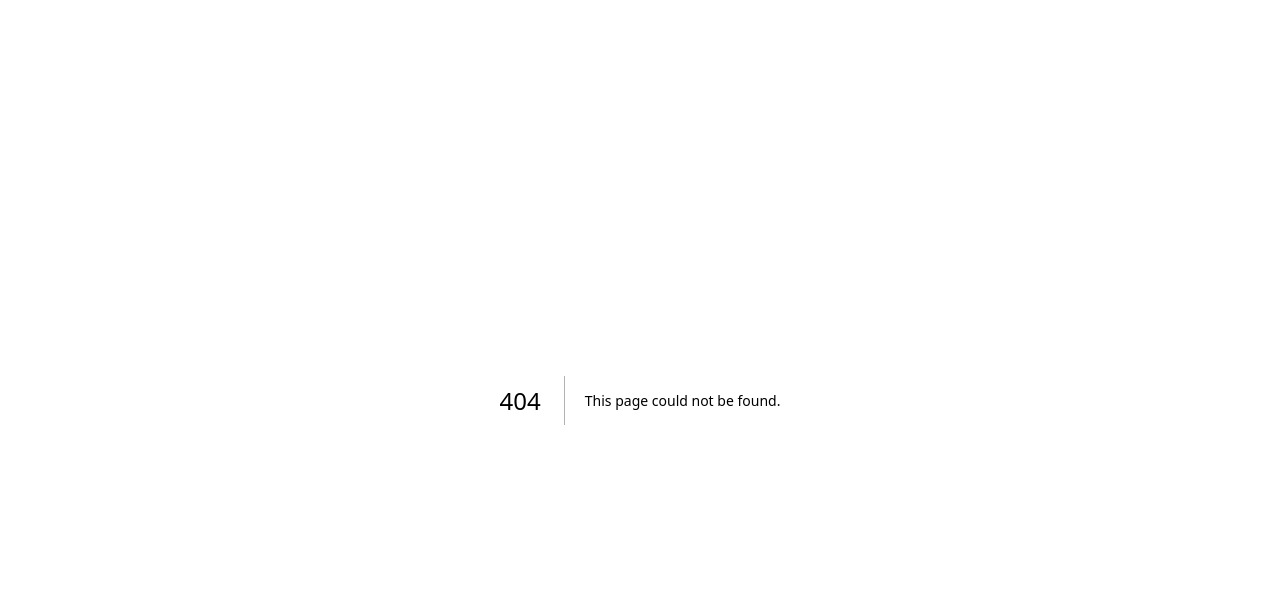
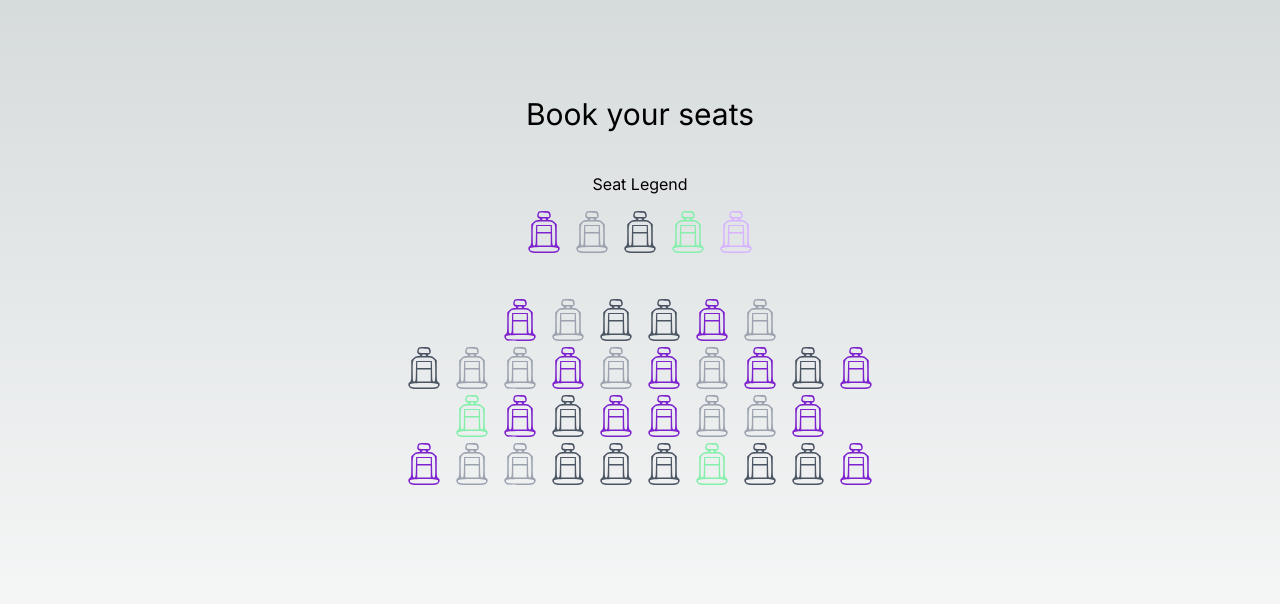
Before and after one commit to ShimantaBhuyan/theater-booking, a Next.js app: page /book in a window 1280 px wide. Before the commit this address had no page. Shown: the top 604 px of the page. Built offline with nearby package versions, Linux system fonts and the light colour scheme.

Commit message:
feat: update seat layout component and store logic

```diff
--- a/components/Seat.tsx
+++ b/components/Seat.tsx
@@ -20,8 +20,6 @@ export const Seat: React.FC<SeatProps> = ({ id, status, onClick }) => {
         return "fill-green-300";
       case "selected":
         return "fill-purple-300";
-      default:
-        return "fill-purple-300";
     }
   };
 
@@ -33,7 +31,7 @@ export const Seat: React.FC<SeatProps> = ({ id, status, onClick }) => {
       onClick={onClick}
       data-seat-id={id}
     >
-      <SeatIcon className={`h-12 w-12 ${fillColor()}`} />
+      <SeatIcon className={`h-6 w-6 sm:h-12 sm:w-12 ${fillColor()}`} />
     </div>
   );
 };
--- a/components/SeatLayout.tsx
+++ b/components/SeatLayout.tsx
@@ -1,33 +1,47 @@
 import { Seat } from "@components/Seat";
 import React, { useEffect } from "react";
-import { useSeatStore, dummyLayout, Seat as SeatProps } from "@store/store";
+import { useSeatStore, dummyCinemaLayout, Seat as SeatProps } from "@store/store";
+import { getSeatLayout } from "utils/getSeatLayout";
 
-const SeatSelection: React.FC = () => {
-  const { setSeats, toggleSeat, getSeats } = useSeatStore();
-
-  const seatLayout = getSeats();
+const SeatLayout: React.FC = () => {
+  const { toggleSeat, seats, setSeats } = useSeatStore();
 
   useEffect(() => {
-    setSeats(dummyLayout);
+    setSeats(getSeatLayout(dummyCinemaLayout));
   }, []);
 
+  const rows: { [rowId: string]: SeatProps[] } = seats.reduce((rows: { [rowId: string]: SeatProps[] }, seat) => {
+    const [, rowId] = seat.id.split("-");
+    if (!rows[rowId]) {
+      rows[rowId] = [seat];
+    } else {
+      rows[rowId].push(seat);
+    }
+    return rows;
+  }, {});
+
   return (
-    <>
-      <div className="flex flex-row justify-center items-center w-fit">
-        {seatLayout.map((seat: SeatProps) => (
+    <div className="flex justify-center items-center flex-wrap sm:w-[75%]">
+      {Object.values(rows).map((cinemaSeat, index) => {
+        return (
+          <div className="w-full flex justify-center items-center" key={index}>
+            <div className="flex flex-wrap">
+              {cinemaSeat.map(seat => (
                 <Seat
                   key={seat.id}
                   id={seat.id}
                   status={seat.status}
                   onClick={() => {
-              console.log({ seat });
                     toggleSeat(seat.id);
                   }}
                 />
               ))}
             </div>
-    </>
+          </div>
+        );
+      })}
+    </div>
   );
 };
 
-export default SeatSelection;
+export default SeatLayout;
--- a/src/pages/_app.tsx
+++ b/src/pages/_app.tsx
@@ -6,8 +6,8 @@ const inter = Inter({ subsets: ["latin"] });
 
 export default function App({ Component, pageProps }: AppProps) {
   return (
-    <div className={inter.className}>
+    <main className={`${inter.className} main`}>
       <Component {...pageProps} />
-    </div>
+    </main>
   );
 }
--- /dev/null
+++ b/src/pages/book.tsx
@@ -0,0 +1,14 @@
+import SeatLayout from "@components/SeatLayout";
+import { SeatLegend } from "@components/SeatLegend";
+
+const BookScreen = () => {
+  return (
+    <div className="flex flex-col justify-center items-center gap-10">
+      <h1 className="text-3xl">Book your seats</h1>
+      <SeatLegend />
+      <SeatLayout />
+    </div>
+  );
+};
+
+export default BookScreen;
--- a/src/pages/index.tsx
+++ b/src/pages/index.tsx
@@ -1,10 +1,8 @@
 import Head from "next/head";
-import Image from "next/image";
 import { Inter } from "@next/font/google";
 import styles from "@styles/Home.module.css";
 
-import SeatSelection from "@components/SeatLayout";
-import { SeatLegend } from "@components/SeatLegend";
+import Link from "next/link";
 
 const inter = Inter({ subsets: ["latin"] });
 
@@ -17,7 +15,7 @@ export default function Home() {
         <meta name="viewport" content="width=device-width, initial-scale=1" />
         <link rel="icon" href="/favicon.ico" />
       </Head>
-      <main className={styles.main}>
+      <div className="flex flex-col justify-center items-center">
         {/* <div className={styles.description}>
           <p>
             Get started by editing&nbsp;
@@ -44,8 +42,9 @@ export default function Home() {
 
         <div className="flex flex-col justify-center items-center gap-10">
           <h1 className="text-3xl">Cinema Booking App</h1>
-          <SeatLegend />
-          <SeatSelection />
+          <Link href="/book" className="px-4 py-2 flex justify-center items-center text-md border-2 rounded-md">
+            Book Tickets
+          </Link>
         </div>
 
         {/* <div className={styles.grid}>
@@ -106,7 +105,7 @@ export default function Home() {
             </p>
           </a>
         </div> */}
-      </main>
+      </div>
     </>
   );
 }
--- a/src/styles/globals.css
+++ b/src/styles/globals.css
@@ -79,3 +79,27 @@ a {
     color-scheme: dark;
   }
 }
+
+.main {
+  display: flex;
+  flex-direction: column;
+  justify-content: space-between;
+  align-items: center;
+  padding: 6rem;
+  min-height: 100vh;
+}
+
+.main::before {
+  background: var(--secondary-glow);
+  border-radius: 50%;
+  width: 480px;
+  height: 360px;
+  margin-left: -400px;
+}
+
+.main::after {
+  background: var(--primary-glow);
+  width: 240px;
+  height: 180px;
+  /* z-index: -1; */
+}
--- a/store/store.ts
+++ b/store/store.ts
@@ -1,13 +1,25 @@
+import { getSeatLayout } from "utils/getSeatLayout";
 import { create } from "zustand";
 
 interface SelectionStore {
   seats: Seat[];
   selectedSeats: string[];
+  cinemaLayout: CinemaLayout;
   setSeats: (seats: Seat[]) => void;
   toggleSeat: (seatId: string) => void;
   bookSeat: (seatId: string) => void;
-  getSeats: () => Seat[];
-  getSelectedSeats: () => string[];
+  // getSeats: () => Seat[];
+  // getSelectedSeats: () => string[];
+}
+
+export interface CinemaLayout {
+  rows: Row[];
+}
+
+interface Row {
+  id: string;
+  numCols: number;
+  price: number;
 }
 
 export interface Seat {
@@ -15,27 +27,19 @@ export interface Seat {
   status: "available" | "selected" | "booked" | "reserved" | "disabled";
 }
 
-export const dummyLayout: Seat[] = [
-  { id: "S-1-1", status: "booked" },
-  { id: "S-1-2", status: "reserved" },
-  { id: "S-1-3", status: "disabled" },
-  { id: "S-1-4", status: "available" },
-  { id: "S-1-5", status: "available" },
-  { id: "S-2-1", status: "booked" },
-  { id: "S-2-2", status: "reserved" },
-  { id: "S-2-3", status: "disabled" },
-  { id: "S-2-4", status: "available" },
-  { id: "S-2-5", status: "available" },
-  { id: "S-3-1", status: "booked" },
-  { id: "S-3-2", status: "reserved" },
-  { id: "S-3-3", status: "disabled" },
-  { id: "S-3-4", status: "available" },
-  { id: "S-3-5", status: "available" },
-];
+export const dummyCinemaLayout = {
+  rows: [
+    { id: "1", numCols: 6, price: 15 },
+    { id: "2", numCols: 10, price: 20 },
+    { id: "3", numCols: 8, price: 18 },
+    { id: "4", numCols: 10, price: 12 },
+  ],
+};
 
 export const useSeatStore = create<SelectionStore>((set, get) => ({
   seats: [],
   selectedSeats: [],
+  cinemaLayout: dummyCinemaLayout,
   setSeats: seats => set(state => ({ seats })),
   toggleSeat: seatId => {
     set(state => {
@@ -63,10 +67,13 @@ export const useSeatStore = create<SelectionStore>((set, get) => ({
       return { ...state, seats, selectedSeats: state.selectedSeats.filter(id => id !== seatId) };
     });
   },
-  getSeats: () => {
-    return get().seats;
+  setCinemaLayout: (cinemaLayout: CinemaLayout) => {
+    set(state => ({ ...state, cinemaLayout }));
   },
-  getSelectedSeats: () => {
-    return get().selectedSeats;
-  },
+  // getSeats: () => {
+  //   return get().seats;
+  // },
+  // getSelectedSeats: () => {
+  //   return get().selectedSeats;
+  // },
 }));
--- /dev/null
+++ b/utils/getSeatLayout.ts
@@ -0,0 +1,38 @@
+import { CinemaLayout, Seat } from "@store/store";
+
+export const getSeatLayout = (layout: CinemaLayout) => {
+  //   let seats: Seat[] = [];
+  //   for (let i = 0; i < layout.rows.length; i++) {
+  //     for (let j = 0; j < layout.rows[i].numCols; j++) {
+  //       seats.push({
+  //         id: `S-${i}-${j}`,
+  //         status: "available",
+  //       });
+  //     }
+  //   }
+  //   return seats;
+
+  const getRandomStatus = () => {
+    const random = Math.floor(Math.random() * 4 + 1);
+    if (random === 1) {
+      return "available";
+    } else if (random === 2) {
+      return "booked";
+    } else if (random === 3) {
+      return "reserved";
+    } else if (random === 4) {
+      return "disabled";
+    }
+    // return "available";
+  };
+
+  return layout.rows.reduce((seats: Seat[], row) => {
+    for (let i = 1; i <= row.numCols; i++) {
+      seats.push({
+        id: `S-${row.id}-${i}`,
+        status: getRandomStatus(),
+      });
+    }
+    return seats;
+  }, []);
+};
```
Also changed, not shown: src/styles/Home.module.css (+0 -24 lines). Lines whose indentation alone changed are shown as unchanged.
